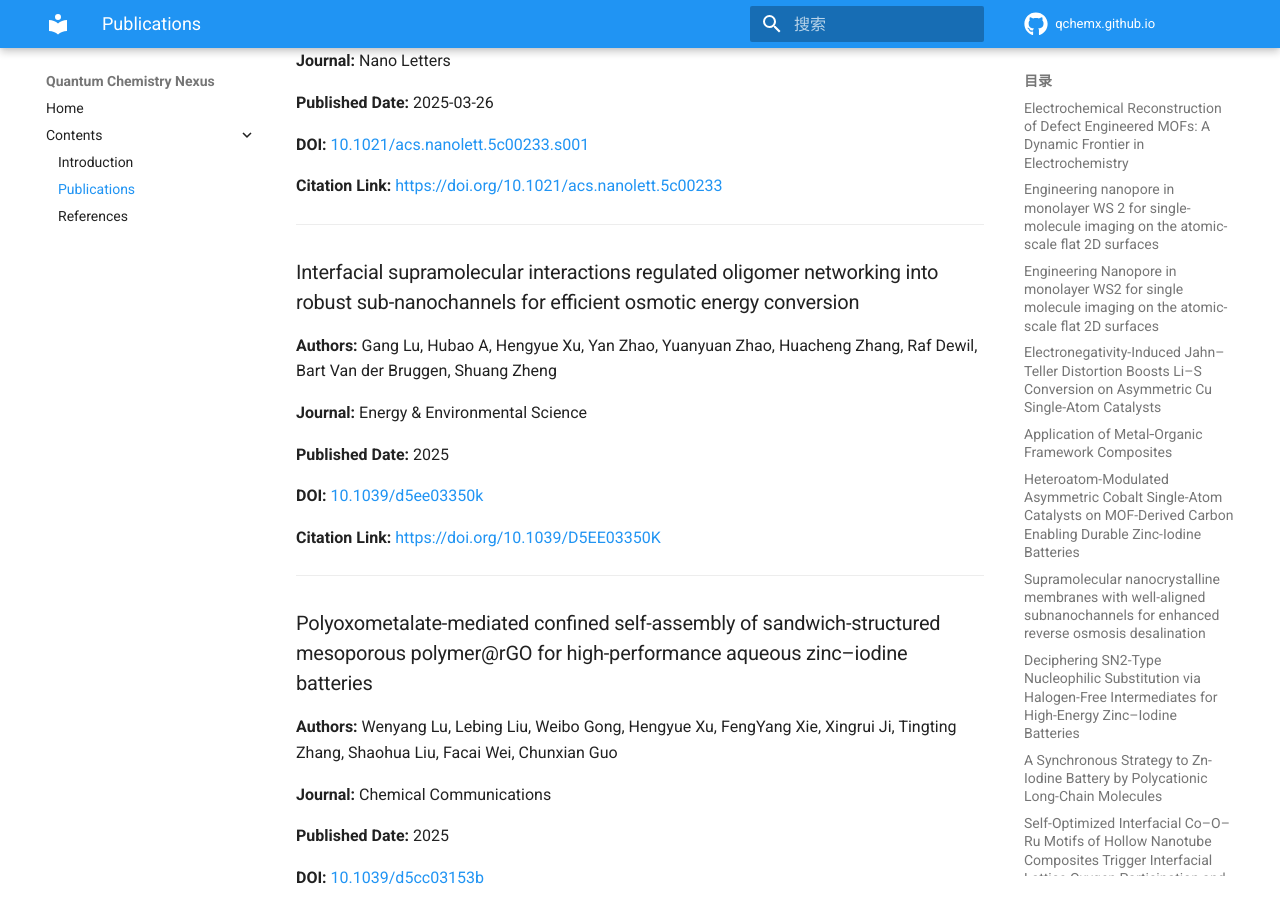
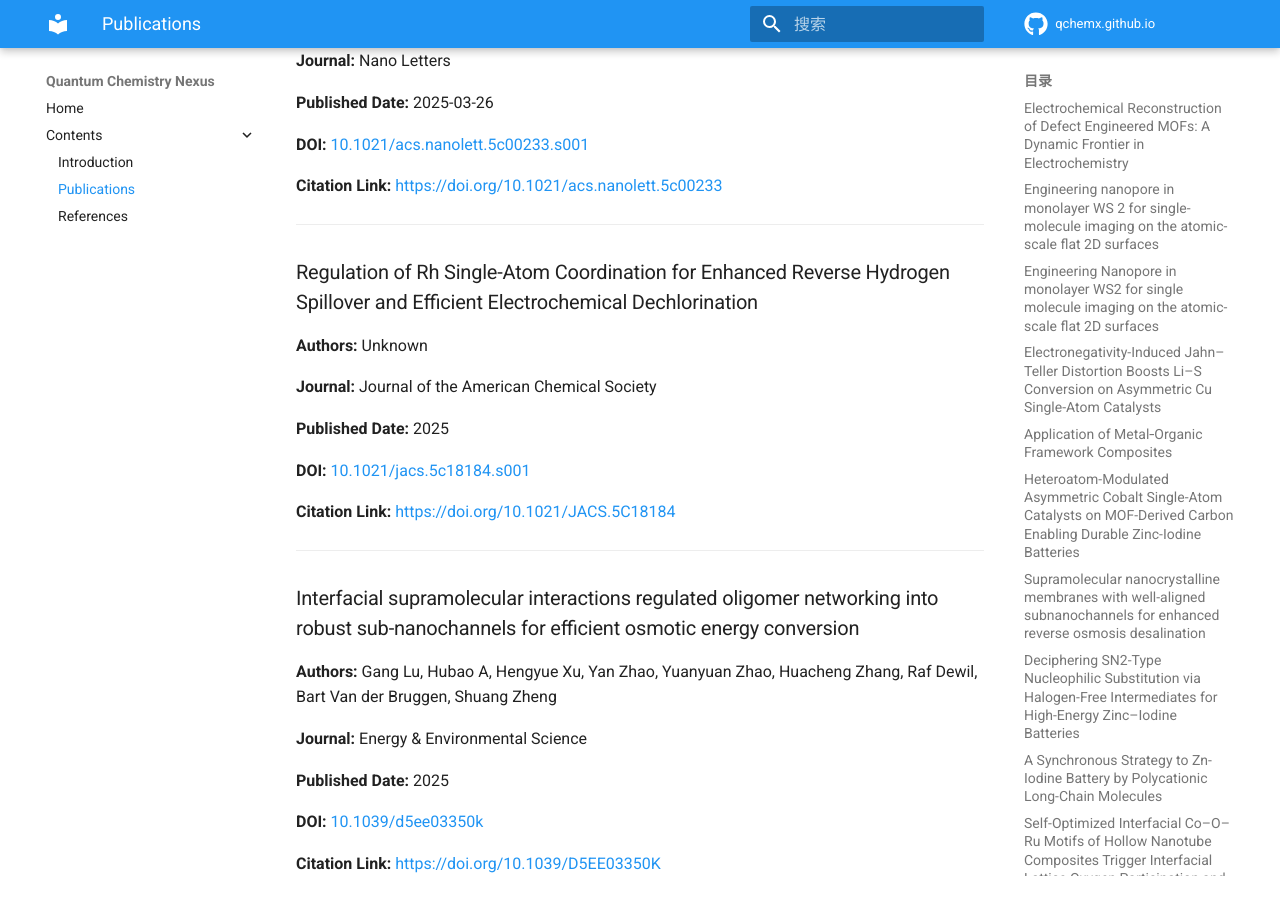
Before and after one commit to QChemX/qchemx.github.io, an MkDocs documentation site: the page built from docs/publications.md, in a window 1280 px wide and 900 px high, scrolled down 9937 px. Built offline with MkDocs 1.6.1 and Material for MkDocs 9.7.7, drawn with Linux system fonts in a browser that asks for light colours; comment, search, counter and statistics services are not loaded; some of the changed text lies outside the part shown.

Commit message:
[orcid sync] Update publications

```diff
--- a/docs/publications.md
+++ b/docs/publications.md
@@ -470,6 +470,22 @@ This page was generated automatically.
 
 ---
 
+### Regulation of Rh Single-Atom Coordination for Enhanced Reverse Hydrogen Spillover and Efficient Electrochemical Dechlorination
+
+**Authors:** Unknown
+
+**Journal:** Journal of the American Chemical Society
+
+**Published Date:** 2025
+
+**DOI:** [10.1021/jacs.5c18184.s001](https://doi.org/10.1021/jacs.5c18184.s001)
+
+**Citation Link:** [https://doi.org/10.1021/JACS.5C18184](https://doi.org/10.1021/JACS.5C18184)
+
+
+
+---
+
 ### Interfacial supramolecular interactions regulated oligomer networking into robust sub-nanochannels for efficient osmotic energy conversion
 
 **Authors:** Gang Lu, Hubao A, Hengyue Xu, Yan Zhao, Yuanyuan Zhao, Huacheng Zhang, Raf Dewil, Bart Van der Bruggen, Shuang Zheng
```
Also changed, not shown: other parts of docs/publications.md (+2 -2 lines).
